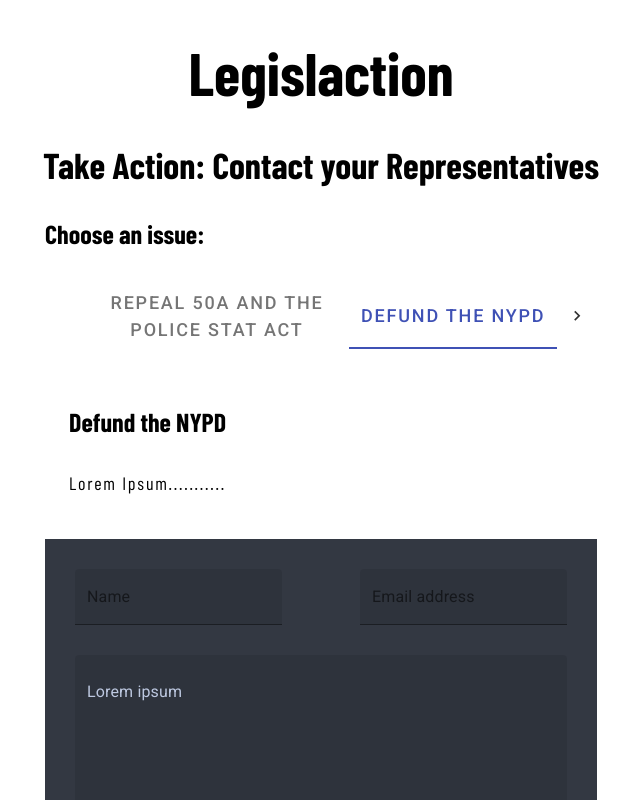
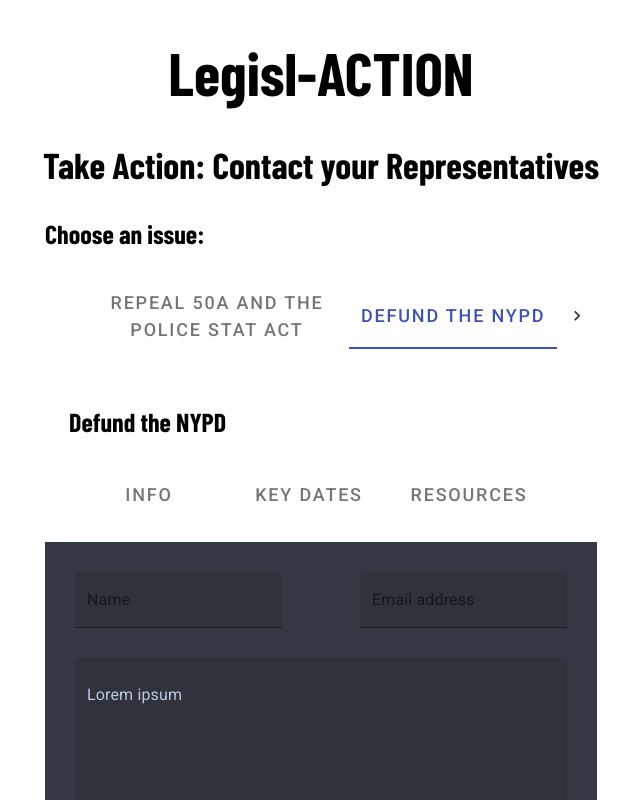
Before and after one commit to sepiette/legislaction, a React (Create React App) app: page / in a window 1280 px wide. Both pictures are taken after a click on the tab "DEFUND THE NYPD". Shown: the top 800 px of the page, without its empty margins (319-959 px from the left). Built offline with nearby package versions, Linux system fonts and the light colour scheme; what @mars/heroku-js-runtime-env would draw is missing.

Commit message:
update with content

```diff
--- a/src/App.js
+++ b/src/App.js
@@ -4,6 +4,21 @@
 import { EmailForm } from './components/EmailForm';
 import IssueToggler from './components/IssueToggler/IssueToggler';
 import { TabContext } from '@material-ui/lab';
+import { DEFUND_NYPD_CONTENT } from './content/defund-nypd.content';
+
+const ISSUES = [
+  {
+    label: 'Repeal 50a and the Police STAT Act',
+    value: 'repeal-bills',
+  },
+  {
+    ...DEFUND_NYPD_CONTENT,
+  },
+  {
+    label: 'Other Issue',
+    value: 'other-issue',
+  },
+];
 
 function App() {
   const [tabValue, setTabValue] = useState('repeal-bills');
@@ -13,11 +28,11 @@
   };
   return (
     <div className="App">
-      <h1 className="text-center">Legislaction</h1>
+      <h1 className="text-center">Legisl-ACTION</h1>
       <h3 className="text-center">Take Action: Contact your Representatives</h3>
       <Container maxWidth="sm">
         <TabContext value={tabValue}>
-          <IssueToggler tabValue={tabValue} updateTabView={handleIssueView} />
+          <IssueToggler issues={ISSUES} tabValue={tabValue} updateTabView={handleIssueView} />
           <EmailForm emailTemplate="Lorem ipsum" />
         </TabContext>
       </Container>
--- a/src/components/IssueToggler/IssueToggler.js
+++ b/src/components/IssueToggler/IssueToggler.js
@@ -1,28 +1,22 @@
 import React, { useState } from 'react';
+import ReactDOM from 'react-dom';
+
 import { Tabs, Tab } from '@material-ui/core';
-import { TabPanel } from '@material-ui/lab';
+import { TabPanel, TabContext } from '@material-ui/lab';
 
 const IssueToggler = (props) => {
   console.log('props', props);
-  const { updateTabView, tabValue } = props;
-
-  const ISSUES = [
-    {
-      label: 'Repeal 50a and the Police STAT Act',
-      value: 'repeal-bills',
-    },
-    {
-      label: 'Defund the NYPD',
-      value: 'defund-nypd',
-    },
-    {
-      label: 'Other Issue',
-      value: 'other-issue',
-    },
-  ];
+  const { issues, updateTabView, tabValue } = props;
+  const [subTabValue, updateSubTabValue] = useState(
+    tabValue.subTabs ? tabValue.subTabs[0] : null
+  );
 
   const handleOnChange = (e, newVal) => {
     updateTabView(newVal);
+  };
+
+  const handleSubTabChange = (e, newVal) => {
+    updateSubTabValue(newVal);
   };
 
   return (
@@ -35,9 +29,8 @@
         scrollButtons="auto"
         indicatorColor="primary"
         textColor="primary"
-        classes="mt-64 mb-64"
       >
-        {ISSUES.map((issue) => (
+        {issues.map((issue) => (
           <Tab
             key={`tab-${issue.value}`}
             label={issue.label}
@@ -45,10 +38,30 @@
           />
         ))}
       </Tabs>
-      {ISSUES.map((issue) => (
+      {issues.map((issue) => (
         <TabPanel key={`panel-${issue.value}`} value={issue.value}>
           <h4>{issue.label}</h4>
-          <p>Lorem Ipsum...........</p>
+          {issue.subTabs && (
+            <>
+              <Tabs
+                value={subTabValue}
+                onChange={handleSubTabChange}
+                variant="scrollable"
+                scrollButtons="auto"
+                indicatorColor="primary"
+                textColor="primary"
+              >
+                {issue.subTabs.map((subTab) => (
+                  <Tab label={subTab.label} value={subTab.value} />
+                ))}
+              </Tabs>
+              <TabContext value={subTabValue}>
+                {issue.subTabs.map((subTab) => (
+                  <TabPanel value={subTab.value}>{subTab.content}</TabPanel>
+                ))}
+              </TabContext>
+            </>
+          )}
         </TabPanel>
       ))}
     </div>
--- /dev/null
+++ b/src/content/defund-nypd.content.js
@@ -0,0 +1,59 @@
+import React from 'react';
+
+const DefundInfoContent = () => {
+  return (
+    <p>
+      The budget for the 2021 Fiscal Year goes into effect for New York City on{' '}
+      <strong>July 1, 2020</strong>. Due to COVID-19, New York has experienced an unprecedented
+      financial loss, resulting in{' '}
+      <a
+        href="https://www1.nyc.gov/office-of-the-mayor/news/259-20/facing-unprecedented-crisis-mayor-de-blasio-budget-plan-protects-new-yorkers-by"
+        target="_blank"
+      >
+        heavy budget cuts
+      </a>
+      . However,
+      <a
+        href="https://gothamist.com/news/nypd-defends-its-massive-budget-social-services-and-youth-programs-are-cut"
+        target="_blank"
+      >
+        the $6 billion dollar budget for the NYPD
+      </a>{' '}
+      remains largely untouched, while areas like education, childcare, and
+      social services with similar sized starting budgets are facing over $500
+      million in cuts.
+    </p>
+  );
+};
+
+const DefundKeyDates = () => {
+  return (
+    <>
+    <p>NYC's budget cycle can be found <a href="https://www1.nyc.gov/site/omb/about/new-york-city-budget-cycle.page" target="_blank">here</a>.</p>
+    <h4>URGENT ACTION NEEDED</h4>
+    </>
+  )
+}
+
+export const DEFUND_NYPD_CONTENT = {
+  label: 'Defund the NYPD',
+  value: 'defund-nypd',
+
+  subTabs: [
+    {
+      label: 'Info',
+      value: 'info',
+      content: <DefundInfoContent />,
+    },
+    {
+      label: 'Key Dates',
+      value: 'key-dates',
+      content: 'KEY DATES',
+    },
+    {
+      label: 'Resources',
+      value: 'resources',
+      content: 'resources',
+    },
+  ],
+};
```
